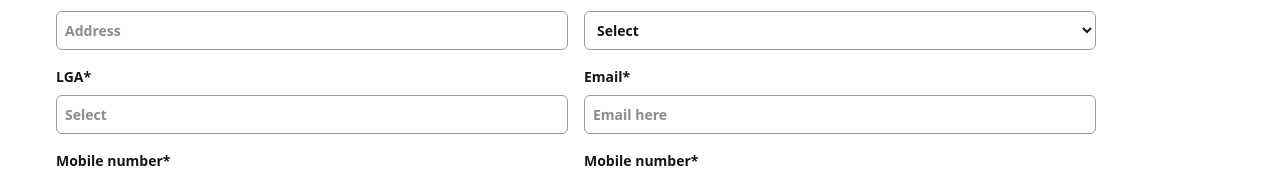
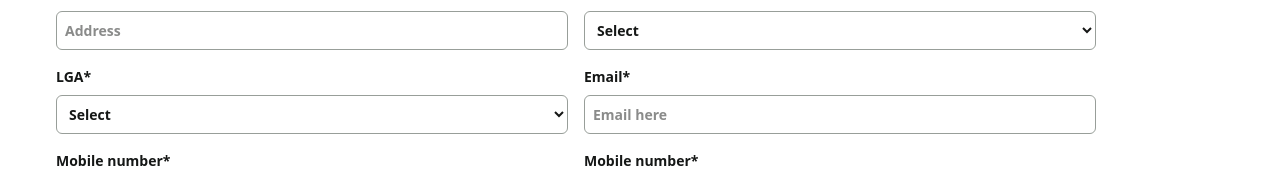
Before and after one commit to Olayinka-2/SMS_Frontend, a React (Vite) app: page /student-admission in a window 1280 px wide. Shown: the part 1077-1254 px from the top of the page. Built offline with nearby package versions, Linux system fonts and the light colour scheme.

Commit message:
update adm

```diff
--- a/src/pages/Admission/studentAdmission.jsx
+++ b/src/pages/Admission/studentAdmission.jsx
@@ -121,13 +121,19 @@ const StudentAdmission = () => {
                             <option value="class2">Katsina</option>
                         </select>
                     </label>
-                    <InputFields title="LGA*" placeholder="Select" />
-                    <InputFields title="Email*" placeholder="Email here" />
-                    <InputFields title="Mobile number*" placeholder="Mobile number" />
-                    <InputFields title="Mobile number*" placeholder="Mobile number" />
-                    <InputFields title="Educational Qualification*" placeholder="Educational Qualification" />
-                    <InputFields title="Occupation" placeholder="Occupation" />
-                    <InputFields title="Annual Income" placeholder="Educational Qualification" />
+                    <label className="flex text-[#151716] text-[14px] font-semibold flex-col">LGA*
+                        <select name="class" onChange={handleChange} className="p-2 border border-[#989E99] mt-2 rounded-md">
+                            <option value="">Select</option>
+                            <option value="class1">lga</option>
+                            <option value="class2">lga</option>
+                        </select>
+                    </label>
+                    <InputFields title="Email*" inputType="email" placeholder="Email here" />
+                    <InputFields title="Mobile number*" inputType="text" placeholder="Mobile number" />
+                    <InputFields title="Mobile number*" inputType="text" placeholder="Mobile number" />
+                    <InputFields title="Educational Qualification*" inputType="text" placeholder="Educational Qualification" />
+                    <InputFields title="Occupation" inputType="text" placeholder="Occupation" />
+                    <InputFields title="Annual Income" inputType="text" placeholder="Educational Qualification" />
                     <button type="submit" className=" bg-[#09B451] text-[#001B07] p-1 rounded mt-7">Submit</button>
                 </form>
             </div>
```
